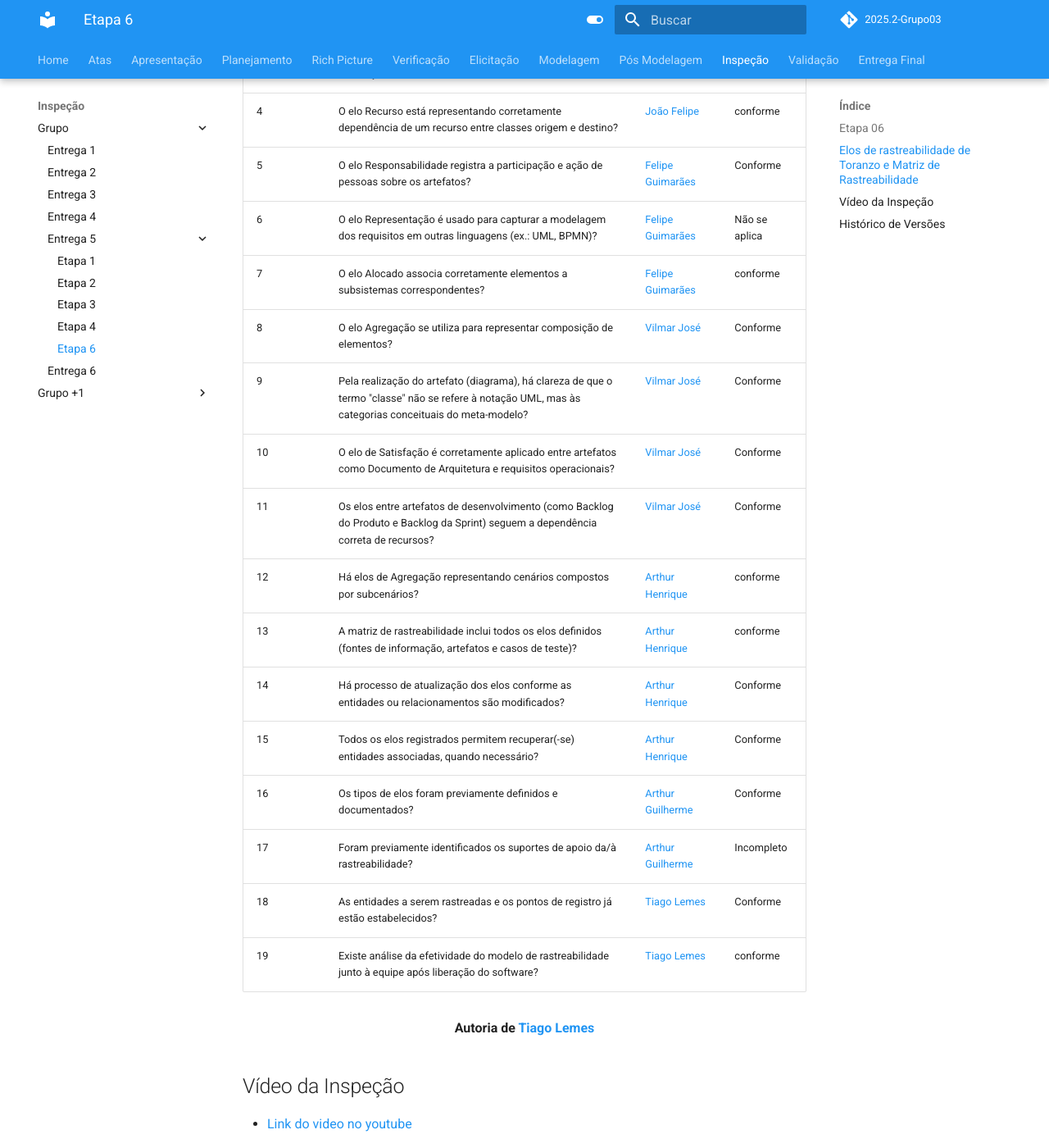
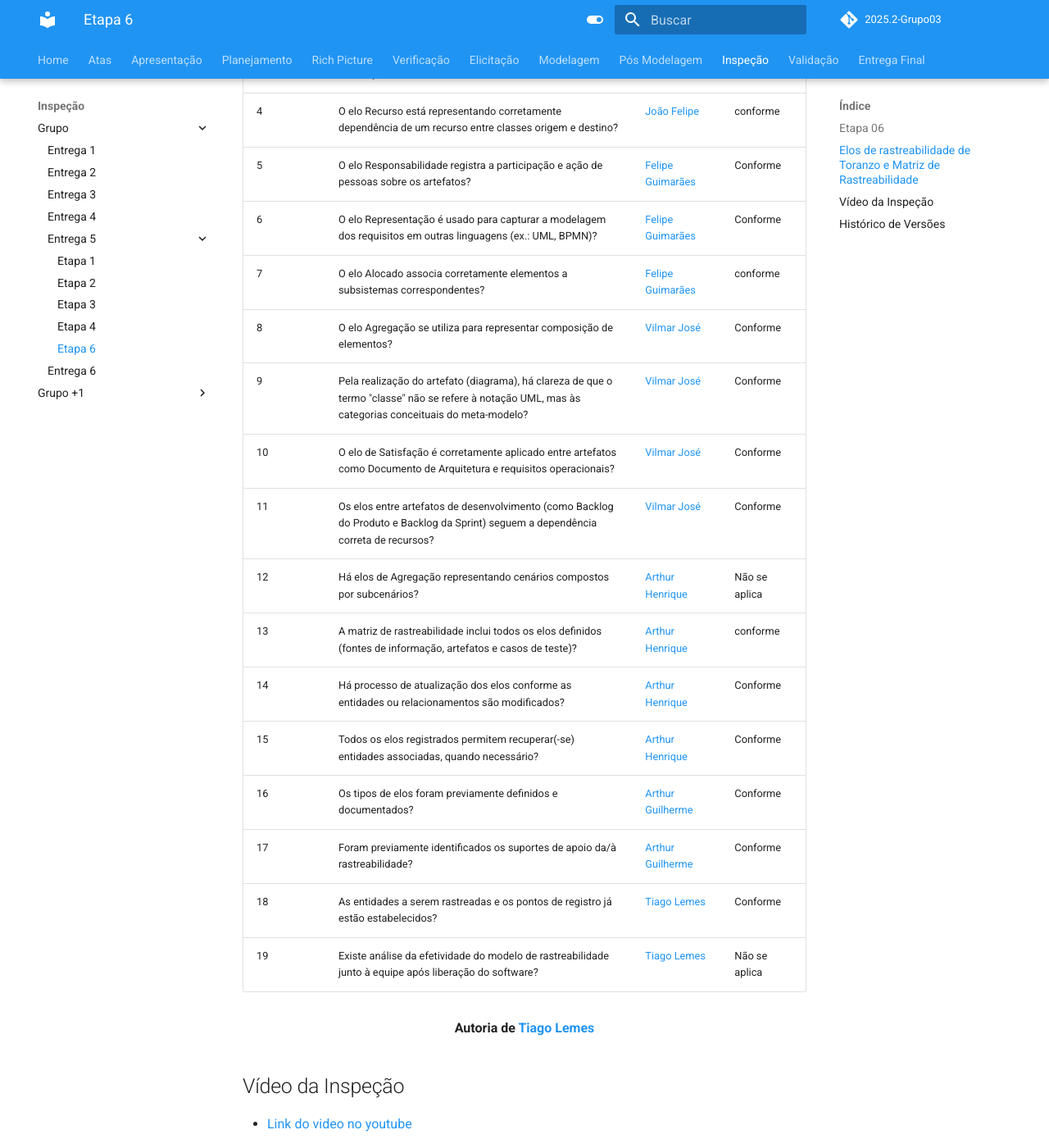
Before and after one commit to Requisitos-de-Software/2025.2-Grupo03, an MkDocs documentation site: the page built from docs/Inspeção/inspeção5_grupo_6.md, in a window 1280 px wide and 1400 px high, scrolled down 685 px. Shown: the whole window at 82% size. Built offline with MkDocs 1.6.1 and Material for MkDocs 9.7.7, drawn with Linux system fonts in a browser that asks for light colours; comment, search, counter and statistics services are not loaded.

Commit message:
Update compliance status in inspection document

```diff
--- a/docs/Inspeção/inspeção5_grupo_6.md
+++ b/docs/Inspeção/inspeção5_grupo_6.md
@@ -15,20 +15,20 @@ Documento baseado na lista de verificação feita pelo nosso grupo, podendo ser
 | 3   | O elo de rastreabilidade do tipo Satisfação está corretamente usado, ou seja, a classe origem depende de satisfação com a classe destino? | [João Felipe](https://github.com/MrBolt2005) |Conforme|
 | 4   | O elo Recurso está representando corretamente dependência de um recurso entre classes origem e destino? | [João Felipe](https://github.com/MrBolt2005) | conforme|
 | 5   | O elo Responsabilidade registra a participação e ação de pessoas sobre os artefatos? | [Felipe Guimarães](https://github.com/felipegf1) | Conforme|
-| 6   | O elo Representação é usado para capturar a modelagem dos requisitos em outras linguagens (ex.: UML, BPMN)? | [Felipe Guimarães](https://github.com/felipegf1) |Não se aplica|
+| 6   | O elo Representação é usado para capturar a modelagem dos requisitos em outras linguagens (ex.: UML, BPMN)? | [Felipe Guimarães](https://github.com/felipegf1) |Conforme|
 | 7   | O elo Alocado associa corretamente elementos a subsistemas correspondentes? | [Felipe Guimarães](https://github.com/felipegf1) | conforme|
 | 8   | O elo Agregação se utiliza para representar composição de elementos? | [Vilmar José](https://github.com/VilmarFagundes) | Conforme|
 | 9   | Pela realização do artefato (diagrama), há clareza de que o termo "classe" não se refere à notação UML, mas às categorias conceituais do meta-modelo? | [Vilmar José](https://github.com/VilmarFagundes) | Conforme|
 | 10  | O elo de Satisfação é corretamente aplicado entre artefatos como Documento de Arquitetura e requisitos operacionais? | [Vilmar José](https://github.com/VilmarFagundes) | Conforme|
 | 11  | Os elos entre artefatos de desenvolvimento (como Backlog do Produto e Backlog da Sprint) seguem a dependência correta de recursos? | [Vilmar José](https://github.com/VilmarFagundes) | Conforme|
-| 12  | Há elos de Agregação representando cenários compostos por subcenários? | [Arthur Henrique](https://github.com/arthurhvieira1) | conforme|
+| 12  | Há elos de Agregação representando cenários compostos por subcenários? | [Arthur Henrique](https://github.com/arthurhvieira1) | Não se aplica |
 | 13  | A matriz de rastreabilidade inclui todos os elos definidos (fontes de informação, artefatos e casos de teste)? | [Arthur Henrique](https://github.com/arthurhvieira1) | conforme|
 | 14  | Há processo de atualização dos elos conforme as entidades ou relacionamentos são modificados? | [Arthur Henrique](https://github.com/arthurhvieira1) |Conforme|
 | 15  | Todos os elos registrados permitem recuperar(-se) entidades associadas, quando necessário? | [Arthur Henrique](https://github.com/arthurhvieira1) | Conforme|
 | 16  | Os tipos de elos foram previamente definidos e documentados? | [Arthur Guilherme](https://github.com/ArthurGuilher62) |Conforme|
-| 17  | Foram previamente identificados os suportes de apoio da/à rastreabilidade? | [Arthur Guilherme](https://github.com/ArthurGuilher62) | Incompleto|
+| 17  | Foram previamente identificados os suportes de apoio da/à rastreabilidade? | [Arthur Guilherme](https://github.com/ArthurGuilher62) | Conforme|
 | 18  | As entidades a serem rastreadas e os pontos de registro já estão estabelecidos? | [Tiago Lemes](https://github.com/TiagoTeixeira-2005) | Conforme|
-| 19  | Existe análise da efetividade do modelo de rastreabilidade junto à equipe após liberação do software? | [Tiago Lemes](https://github.com/TiagoTeixeira-2005) | conforme|
+| 19  | Existe análise da efetividade do modelo de rastreabilidade junto à equipe após liberação do software? | [Tiago Lemes](https://github.com/TiagoTeixeira-2005) | Não se aplica|
 
 <div align="center"><strong>Autoria de <a href="https://github.com/TiagoTeixeira-2005">Tiago Lemes</a></strong></div>
 
```
